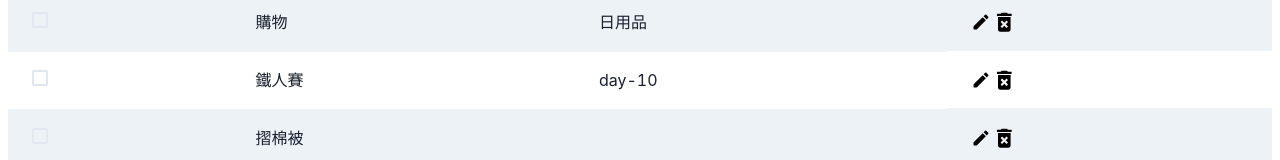
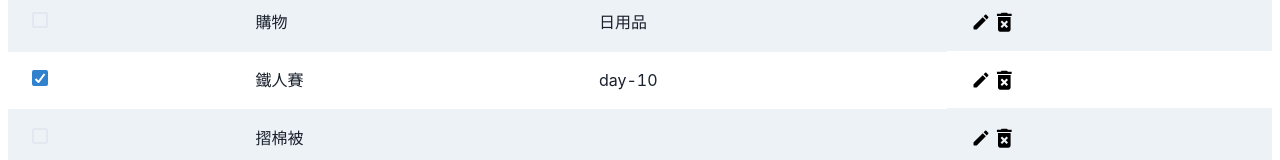
Before and after one commit to aoigj100a/my-note, a React (Create React App) app: page /todo in a window 1280 px wide. Shown: the part 265-425 px from the top of the page. Built offline with nearby package versions, Linux system fonts and the light colour scheme.

Commit message:
新增完成狀態

```diff
--- a/src/pages/TodoPage.tsx
+++ b/src/pages/TodoPage.tsx
@@ -28,9 +28,9 @@ import Modal from "../components/Modal";
 const TodoPage: React.FC = () => {
   const [isOpen, setIsOpen] = useState(false);
   const [list, setList] = useState<any>(() => [
-    { time: "2018-07-22", title: "購物", info: "日用品" },
-    { time: "2022-09-15", title: "鐵人賽", info: "day-10" },
-    { time: "2022-09-25", title: "摺棉被", info: "" },
+    { time: "2018-07-22", title: "購物", info: "日用品", checked: false },
+    { time: "2022-09-15", title: "鐵人賽", info: "day-10", checked: true },
+    { time: "2022-09-25", title: "摺棉被", info: "", checked: false },
   ]);
   const {
     register,
@@ -43,7 +43,7 @@ const TodoPage: React.FC = () => {
   const onSubmit = (data) => {
     setList([...list, data]);
     if (isOpen) setIsOpen(false);
-    reset()
+    reset();
     console.log("list", list);
   };
 
@@ -209,7 +209,7 @@ const TodoPage: React.FC = () => {
               {list.map((i, key) => (
                 <Tr key={key}>
                   <Td>
-                    <Checkbox />
+                    <Checkbox isChecked={i.checked} />
                   </Td>
                   <Td>{i.title}</Td>
                   <Td>{i.info}</Td>
```
